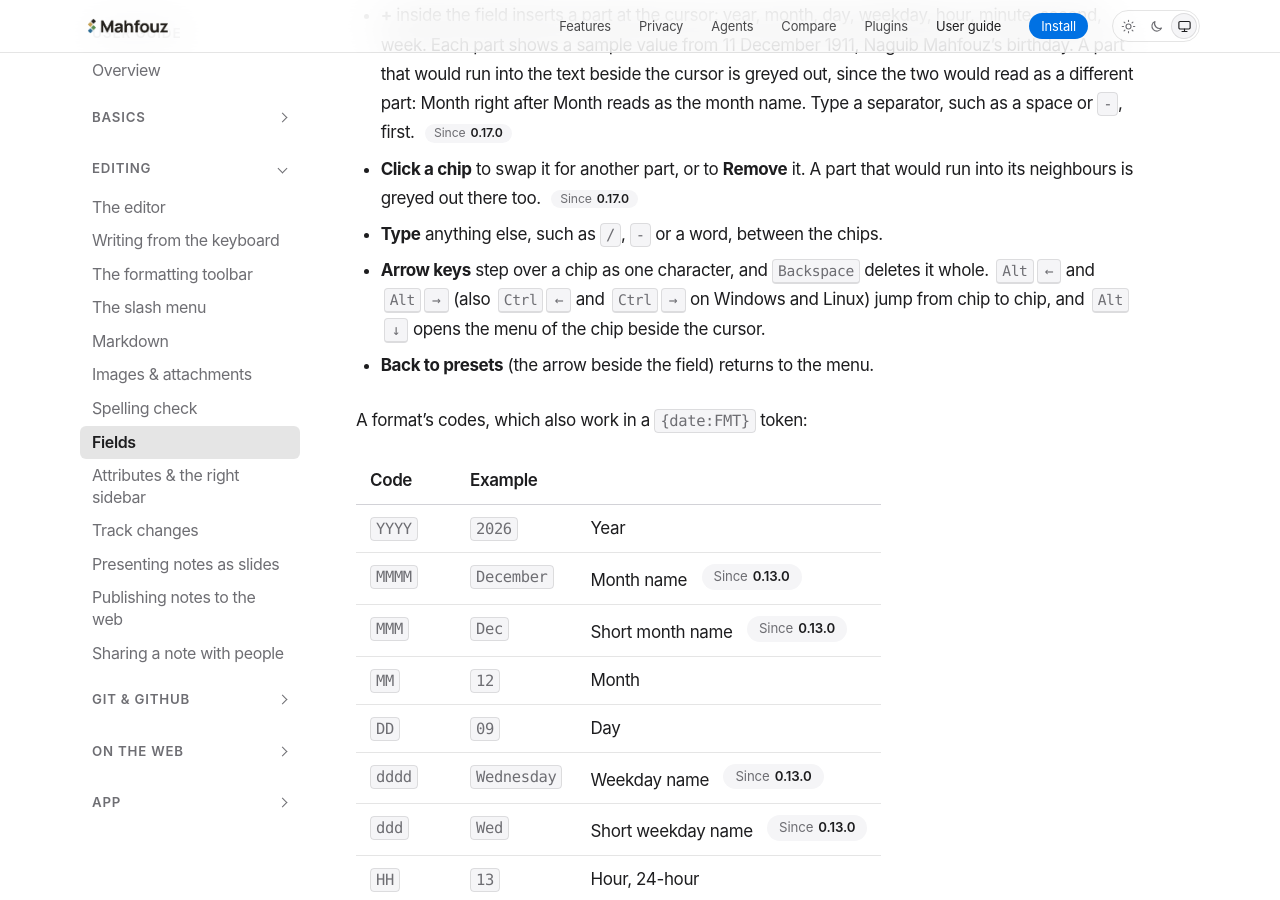
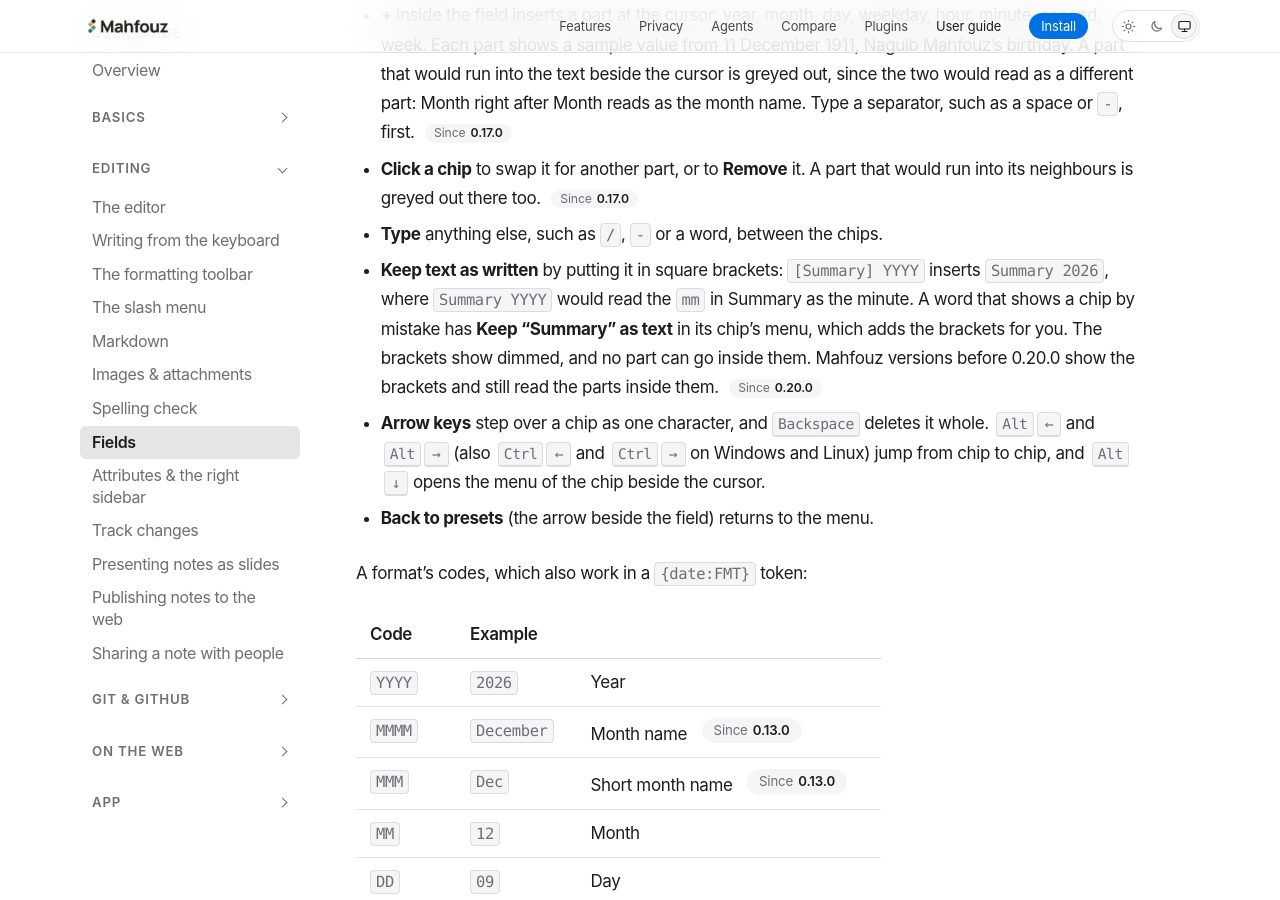
Before and after one commit to mahfouz-app/docs, a Jekyll site: the page built from guide/fields.md, in a window 1280 px wide and 900 px high, scrolled down 2701 px. Built offline with Jekyll 4.4.1, drawn with Linux system fonts in a browser that asks for light colours.

Commit message:
guide: keep text as written in a custom date format
Square brackets keep a word such as Summary from being read as date parts,
and a chip's menu offers Keep as text.

Co-Authored-By: Claude Opus 5.5 <noreply@anthropic.com>

```diff
--- a/guide/fields.md
+++ b/guide/fields.md
@@ -101,6 +101,13 @@ chip: {% include since.html v="0.13.0" %}
   part that would run into its neighbours is greyed out there too.
   {% include since.html v="0.17.0" %}
 - **Type** anything else, such as `/`, `-` or a word, between the chips.
+- **Keep text as written** by putting it in square brackets: `[Summary]
+  YYYY` inserts `Summary 2026`, where `Summary YYYY` would read the `mm`
+  in Summary as the minute. A word that shows a chip by mistake has
+  **Keep “Summary” as text** in its chip's menu, which adds the brackets
+  for you. The brackets show dimmed, and no part can go inside them.
+  Mahfouz versions before 0.20.0 show the brackets and still read the
+  parts inside them. {% include since.html v="0.20.0" %}
 - **Arrow keys** step over a chip as one character, and
   <kbd>Backspace</kbd> deletes it whole. <kbd>Alt</kbd><kbd>←</kbd> and
   <kbd>Alt</kbd><kbd>→</kbd> (also <kbd>Ctrl</kbd><kbd>←</kbd> and
```
Also changed, not shown: guide/attributes.md (+3 -1 lines).
